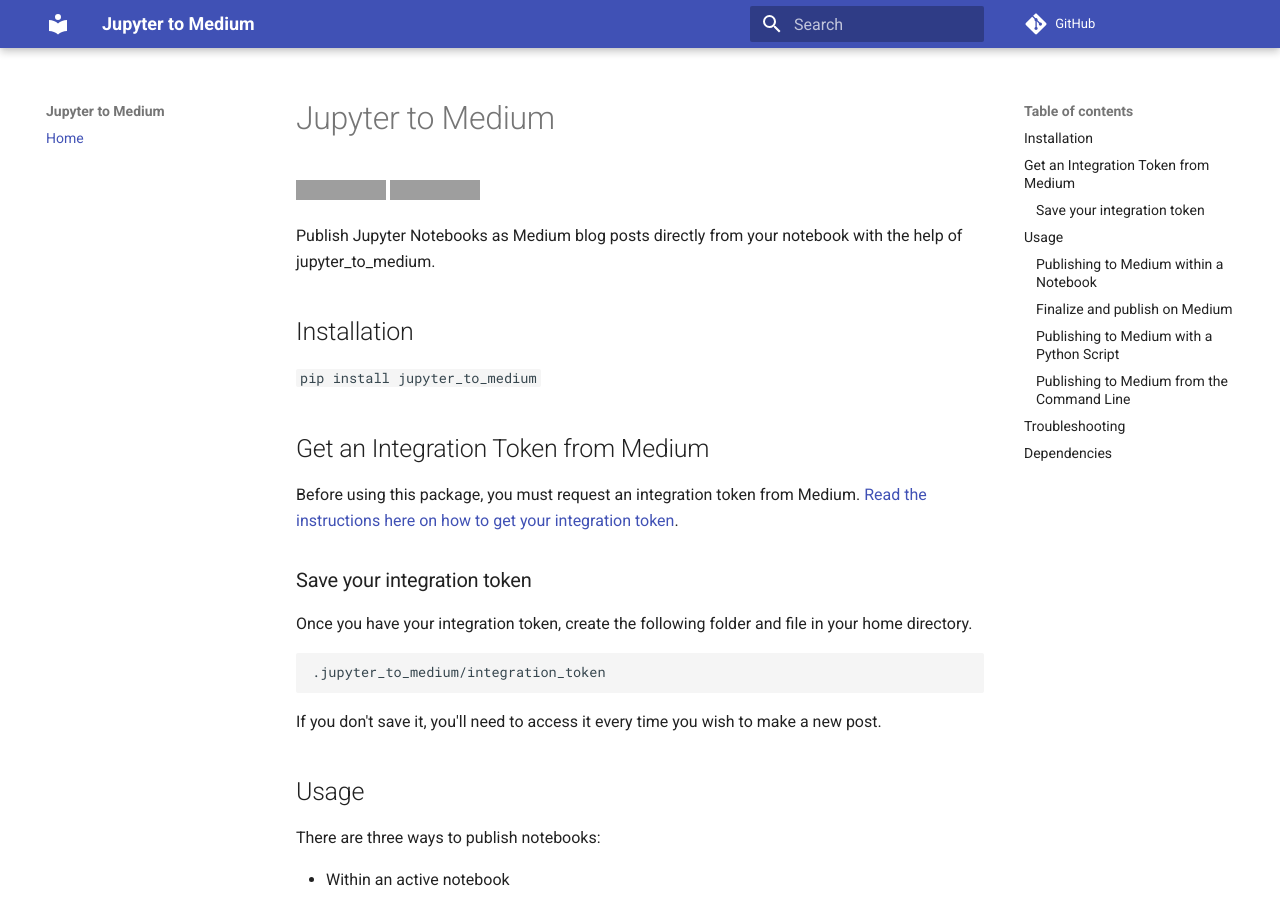
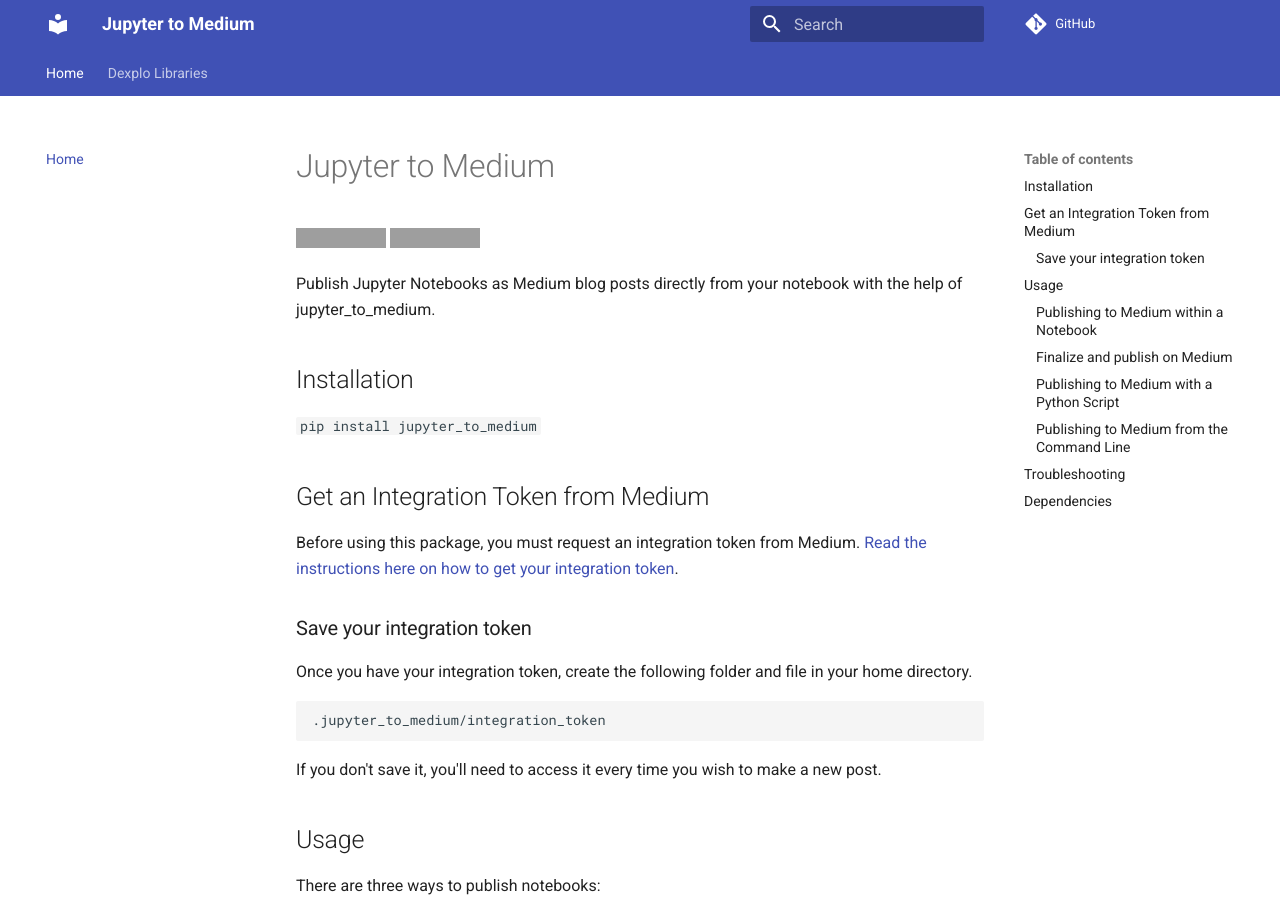
Before and after one commit to dexplo/jupyter_to_medium, an MkDocs documentation site: the page built from docs/index.md, in a window 1280 px wide and 900 px high. Built offline with MkDocs 1.6.1 and Material for MkDocs 9.7.7, drawn with Linux system fonts in a browser that asks for light colours; comment, search, counter and statistics services are not loaded; grey boxes are pictures that could not be loaded.

Commit message:
dexplo link

```diff
--- a/mkdocs.yml
+++ b/mkdocs.yml
@@ -7,9 +7,13 @@
 
 theme:
   name: material
+  features:
+    - tabs
 
 nav:
   - Home: index.md
+  - Dexplo Libraries:
+    - Dexplo: https://www.dexplo.org
 
 extra:
   social:
```
